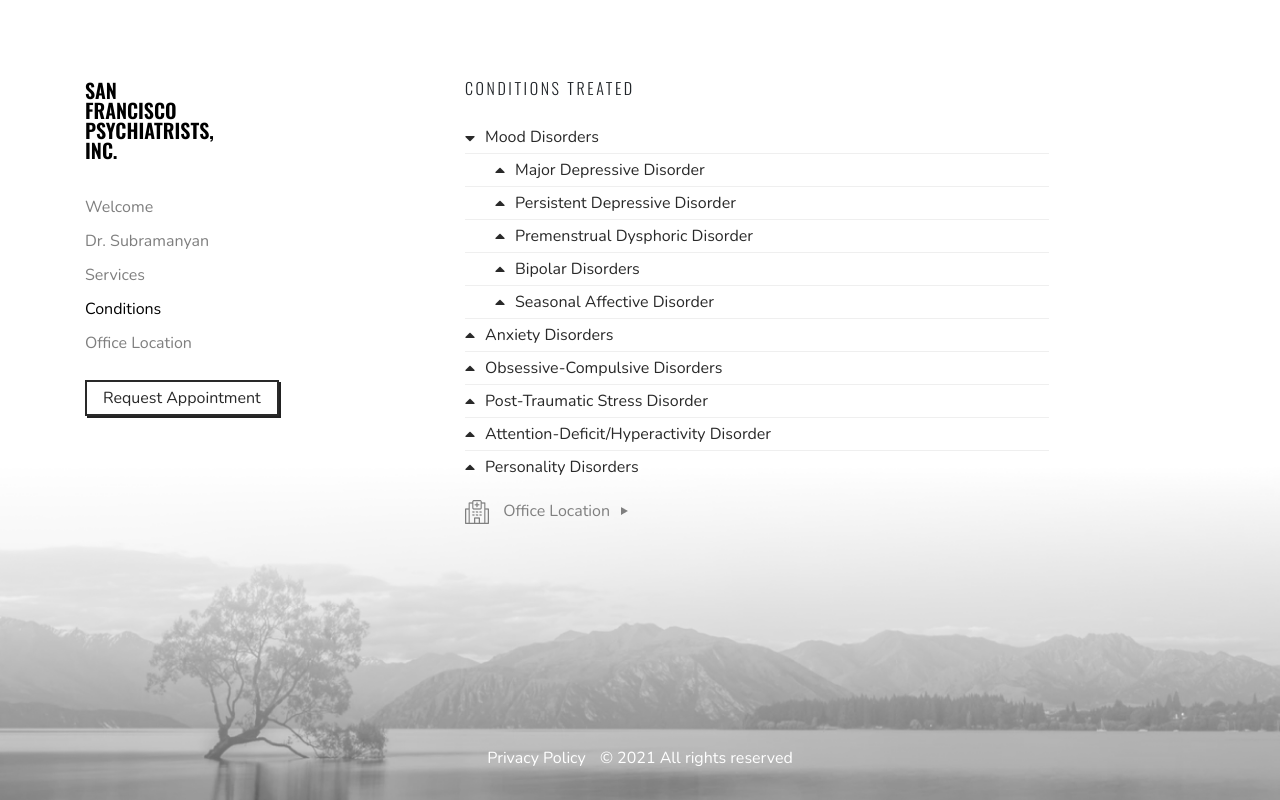
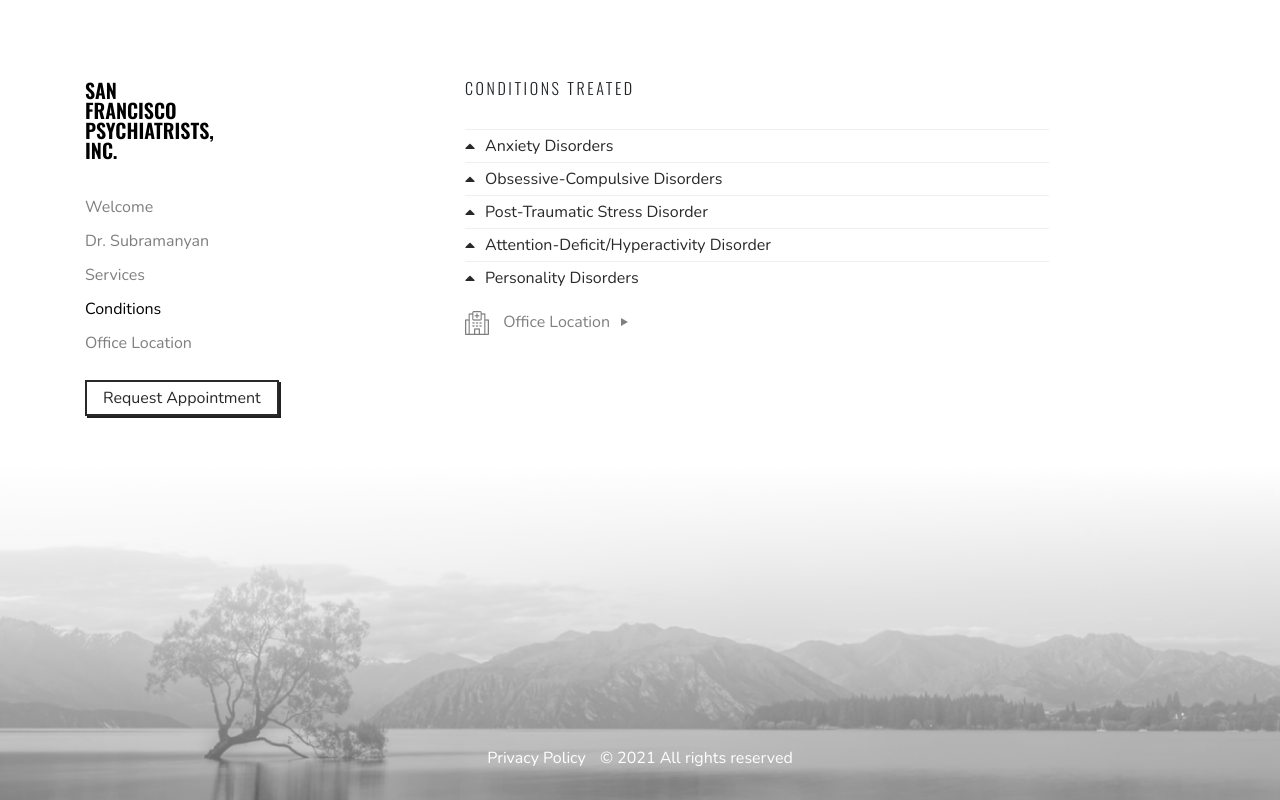
Before and after one commit to keyurdev/indigo-marketing, a plain HTML site: page personalsite/conditions.html in a window 1280 px wide. Drawn offline with nearby package versions, Linux system fonts and the light colour scheme.

Commit message:
Update conditions.html

```diff
--- a/personalsite/conditions.html
+++ b/personalsite/conditions.html
@@ -74,8 +74,8 @@
                 <div class="card">
                   <!-- Card header -->
                   <div class="card-header" role="tab" id="headingOne1">
-                    <a data-toggle="collapse" data-parent="#accordionEx1" href="#collapseOne1" aria-expanded="true"
-                      aria-controls="collapseOne1">
+                    <a data-toggle="collapse" data-parent="#accordionEx1" href="#collapseOne1" aria-expanded="false"
+                      aria-controls="collapseOne1" class="collapse">
                       <h5 class="mb-0">
                         <span>Mood Disorders</span>
                       </h5>
@@ -83,7 +83,7 @@
                   </div>
 
                   <!-- Card body -->
-                  <div id="collapseOne1" class="collapse show" role="tabpanel" aria-labelledby="headingOne1"
+                  <div id="collapseOne1" class="collapse" role="tabpanel" aria-labelledby="headingOne1"
                     data-parent="#accordionEx">
                     <div class="card-body">
                       <div class="accordion md-accordion" id="accordion_inner_ex1" role="tablist"
```
